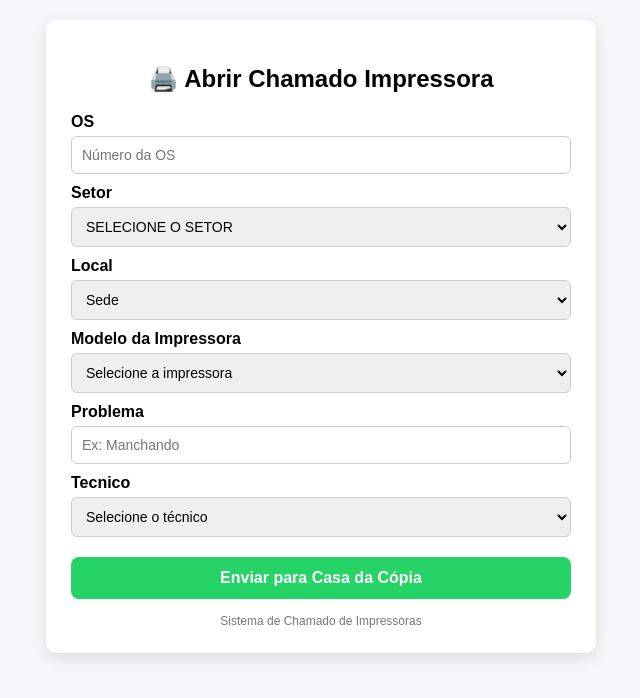
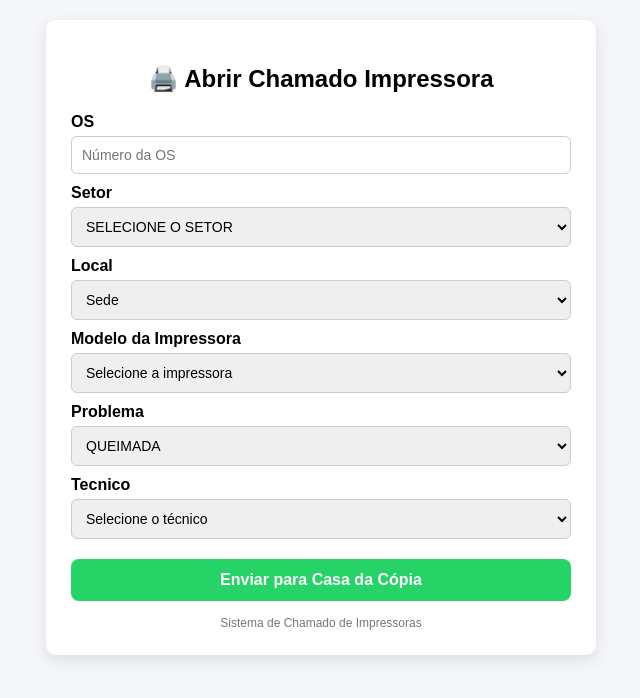
Before and after one commit to guidev1911/ControleDeOSWeb, a plain HTML site: page index.html in a window 1280 px wide. Shown: the whole page, without its empty margins (319-959 px from the left). Drawn offline with Linux system fonts and the light colour scheme.

Commit message:
problemas para impressoras

```diff
--- a/index.html
+++ b/index.html
@@ -168,7 +168,18 @@ h2{
 </select>
 
 <label>Problema</label>
-<input type="text" id="problema" placeholder="Ex: Manchando">
+<select id="problema">
+
+<option value="">QUEIMADA</option>
+<option>QUEBRADA</option>
+<option>PRENDENDO PAPEL</option>
+<option>CILINDRO</option>
+<option>MANCHANDO PAPEL</option>
+<option>FAZENDO BARULHO</option>
+<option>TAMPA QUEBRADA</option>
+<option>MANCHANDO PAPEL NA CÓPIA</option>
+
+</select>
 
 <label>Tecnico</label>
 
```
